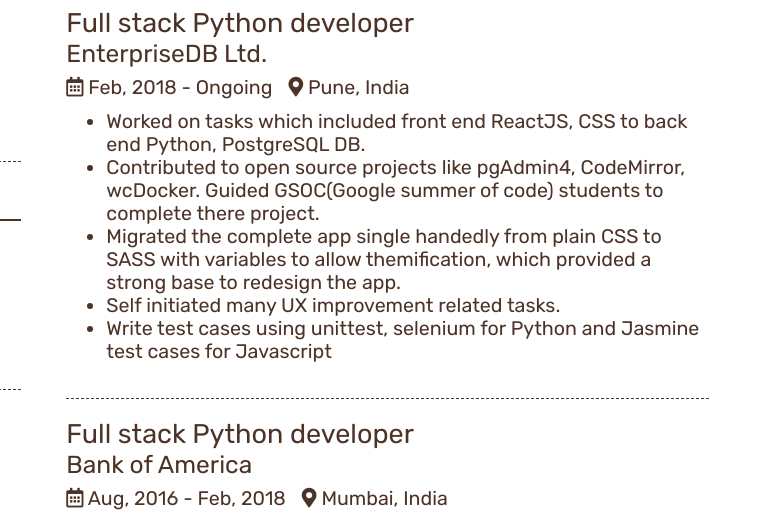
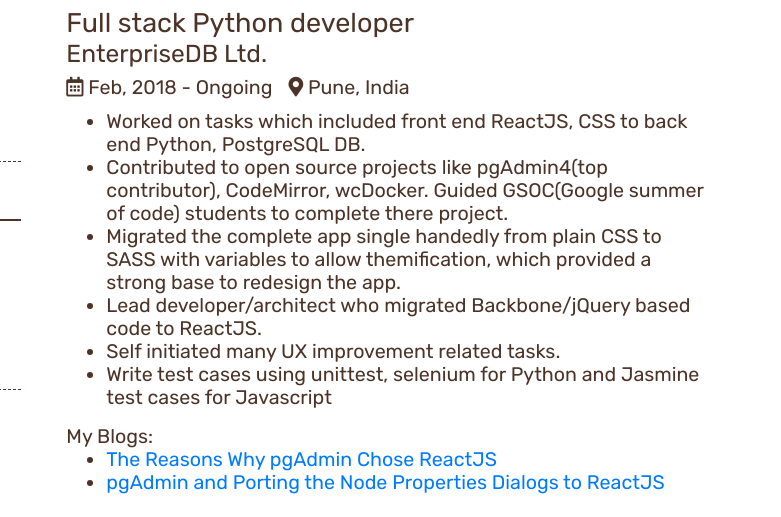
Before and after one commit to adityatoshniwal/adityatoshniwal.github.io, a plain HTML site: page index.html in a window 1280 px wide. Shown: the part 314-831 px from the top of the page, 499-1280 px from the left. Drawn offline with nearby package versions, Linux system fonts and the light colour scheme.

Commit message:
Update index.html

```diff
--- a/index.html
+++ b/index.html
@@ -142,10 +142,16 @@
                 <div class="section-details">
                   <ul>
                     <li>Worked on tasks which included front end ReactJS, CSS to back end Python, PostgreSQL DB.</li>
-                    <li>Contributed to open source projects like pgAdmin4, CodeMirror, wcDocker. Guided GSOC(Google summer of code) students to complete there project.</li>
+                    <li>Contributed to open source projects like pgAdmin4(top contributor), CodeMirror, wcDocker. Guided GSOC(Google summer of code) students to complete there project.</li>
                     <li>Migrated the complete app single handedly from plain CSS to SASS with variables to allow themification, which provided a strong base to redesign the app.</li>
+                    <li>Lead developer/architect who migrated Backbone/jQuery based code to ReactJS.</li>
                     <li>Self initiated many UX improvement related tasks.</li>
                     <li>Write test cases using unittest, selenium for Python and Jasmine test cases for Javascript</li>
+                  </ul>
+                  My Blogs:
+                  <ul>
+                    <li><a href="https://enterprisedb.com/why-postgresql-database-management-tool-pgadmin-chose-reactjs-framework">The Reasons Why pgAdmin Chose ReactJS</a></li>
+                    <li><a href="https://enterprisedb.com/blog/pgadmin-and-porting-node-properties-dialogs-reactjs">pgAdmin and Porting the Node Properties Dialogs to ReactJS</a></li>
                   </ul>
                 </div>
               </div>
```
